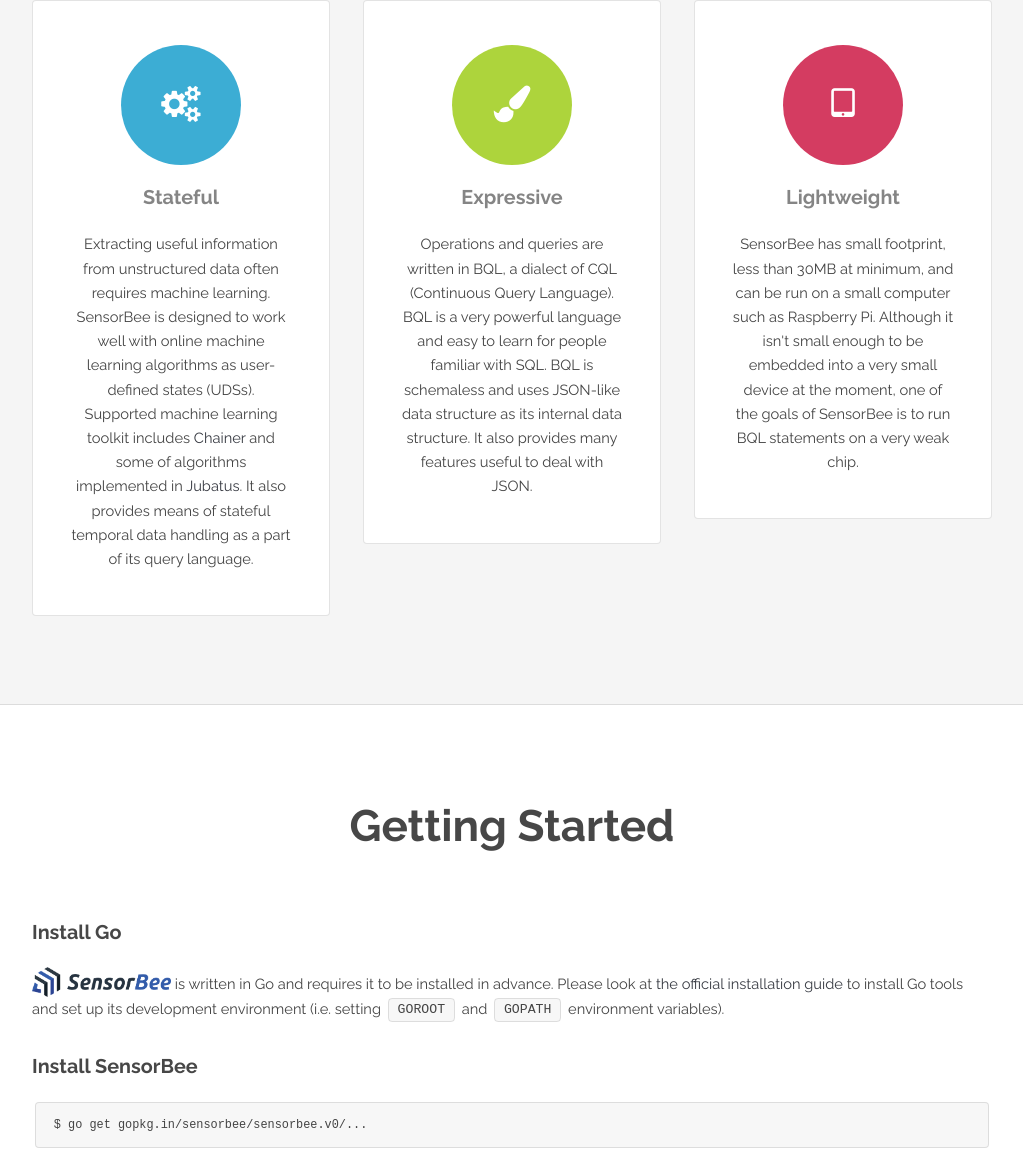
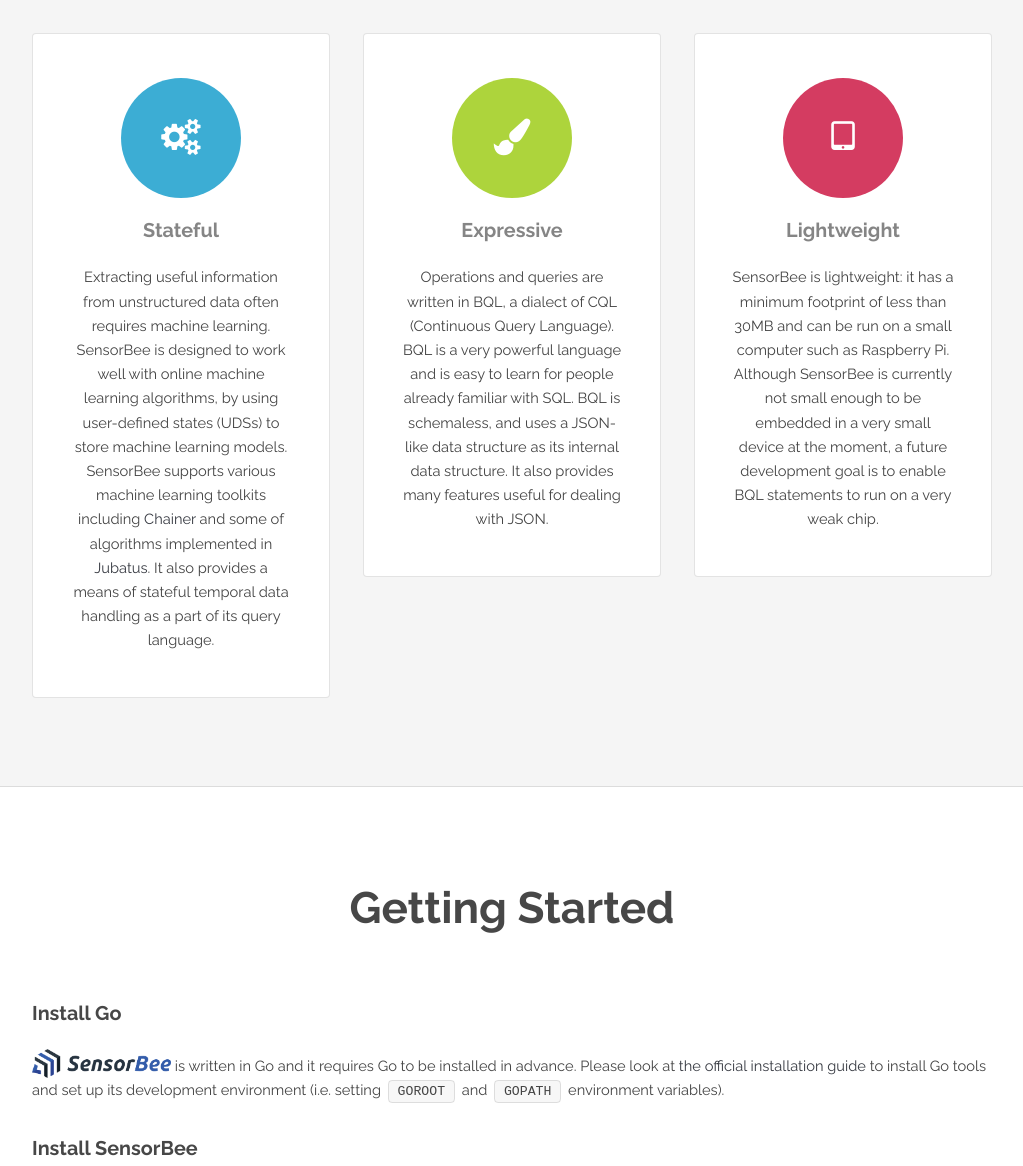
Before and after one commit to tgpfeiffer/sensorbee.github.io, a plain HTML site: page index.html in a window 1280 px wide. Shown: the part 1148-2314 px from the top of the page, without its empty margins (128-1151 px from the left). Drawn offline with Linux system fonts and the light colour scheme.

Commit message:
Update some sentences

```diff
--- a/index.html
+++ b/index.html
@@ -60,28 +60,28 @@
 				<div class="container">
 					<header class="major">
 						<h2>Stream processing in IoT environment</h2>
-						<p><img style="height: 2em; vertical-align: bottom;" src="images/sensorbee.png"> is designed to handle streaming data at the edge of the network with low latency. Streaming data generated from IoT devices is often unstructured, such as video and audio streams, or structured but meaningless without regarding its temporal characteristics. Cloud based services are not generally good at processing these kinds of data. Preprocessing streams of data before they're sent to the cloud makes large scale data processing in the cloud more efficient and reduces the usage of the network bandwidth. To deal with such nature of data, SensorBee has following traits:</p>
+						<p><img style="height: 2em; vertical-align: bottom;" src="images/sensorbee.png"> is designed for low-latency processing of streaming data at the edge of the network. IoT devices frequently generate large volumes of unstructured streaming data, such as video and audio streams. Even if the data streams are structured, they may be meaningless if their temporal characteristics are not considered/properly analyzed. Cloud based services are not generally good at processing these kinds of data. Preprocessing data streams before they are sent to the cloud makes large scale data processing in the cloud more efficient and reduces the usage of the network bandwidth. To handle such data streams in the challenging environment of IoT, SensorBee was designed to be:</p>
 					</header>
 					<div class="row 150%">
 						<div class="4u 12u$(medium)">
 							<section class="box">
 								<i class="icon big rounded color1 fa-gears"></i>
 								<h3>Stateful</h3>
-								<p>Extracting useful information from unstructured data often requires machine learning. SensorBee is designed to work well with online machine learning algorithms as user-defined states (UDSs). Supported machine learning toolkit includes <a href="http://chainer.org">Chainer</a> and some of algorithms implemented in <a href="http://jubat.us/">Jubatus</a>. It also provides means of stateful temporal data handling as a part of its query language.</p>
+								<p>Extracting useful information from unstructured data often requires machine learning. SensorBee is designed to work well with online machine learning algorithms, by using user-defined states (UDSs) to store machine learning models. SensorBee supports various machine learning toolkits including <a href="http://chainer.org">Chainer</a> and some of algorithms implemented in <a href="http://jubat.us/">Jubatus</a>. It also provides a means of stateful temporal data handling as a part of its query language.</p>
 							</section>
 						</div>
 						<div class="4u 12u$(medium)">
 							<section class="box">
 								<i class="icon big rounded color9 fa-paint-brush"></i>
 								<h3>Expressive</h3>
-								<p>Operations and queries are written in BQL, a dialect of CQL (Continuous Query Language). BQL is a very powerful language and easy to learn for people familiar with SQL. BQL is schemaless and uses JSON-like data structure as its internal data structure. It also provides many features useful to deal with JSON.</p>
+								<p>Operations and queries are written in BQL, a dialect of CQL (Continuous Query Language). BQL is a very powerful language and is easy to learn for people already familiar with SQL. BQL is schemaless, and uses a JSON-like data structure as its internal data structure. It also provides many features useful for dealing with JSON.</p>
 							</section>
 						</div>
 						<div class="4u$ 12u$(medium)">
 							<section class="box">
 								<i class="icon big rounded color6 fa-tablet"></i>
 								<h3>Lightweight</h3>
-								<p>SensorBee has small footprint, less than 30MB at minimum, and can be run on a small computer such as Raspberry Pi. Although it isn't small enough to be embedded into a very small device at the moment, one of the goals of SensorBee is to run BQL statements on a very weak chip.</p>
+								<p>SensorBee is lightweight: it has a minimum footprint of less than 30MB and can be run on a small computer such as Raspberry Pi. Although SensorBee is currently not small enough to be embedded in a very small device at the moment, a future development goal is to enable BQL statements to run on a very weak chip.</p>
 							</section>
 						</div>
 					</div>
@@ -96,7 +96,7 @@
 					</header>
 					<div class="align-left">
 						<h3>Install Go</h3>
-						<p><img style="height: 2em; vertical-align: bottom;" src="images/sensorbee.png"> is written in Go and requires it to be installed in advance. Please look at <a href="https://golang.org/doc/install">the official installation guide</a> to install Go tools and set up its development environment (i.e. setting <code>GOROOT</code> and <code>GOPATH</code> environment variables).</p>
+						<p><img style="height: 2em; vertical-align: bottom;" src="images/sensorbee.png"> is written in Go and it requires Go to be installed in advance. Please look at <a href="https://golang.org/doc/install">the official installation guide</a> to install Go tools and set up its development environment (i.e. setting <code>GOROOT</code> and <code>GOPATH</code> environment variables).</p>
 
 						<h3>Install SensorBee</h3>
 						<pre><code>$ go get gopkg.in/sensorbee/sensorbee.v0/...</code></pre>
@@ -107,7 +107,7 @@
 						<pre><code>$ sensorbee run</code></pre>
 
 						<h3>Build Custom <code>sensorbee</code> Command</h3>
-						Since SensorBee is written in Go, all plugins are statically linked. When you want to add plugins to it, you need to build a custom <code>sensorbee</code> command.
+						Because SensorBee is written in Go, all plugins are statically linked. In order to add a plugin, a custom <code>sensorbee</code> command must be built.
 						<pre><code>$ ls
 build.xml
 $ cat build.xml
```
